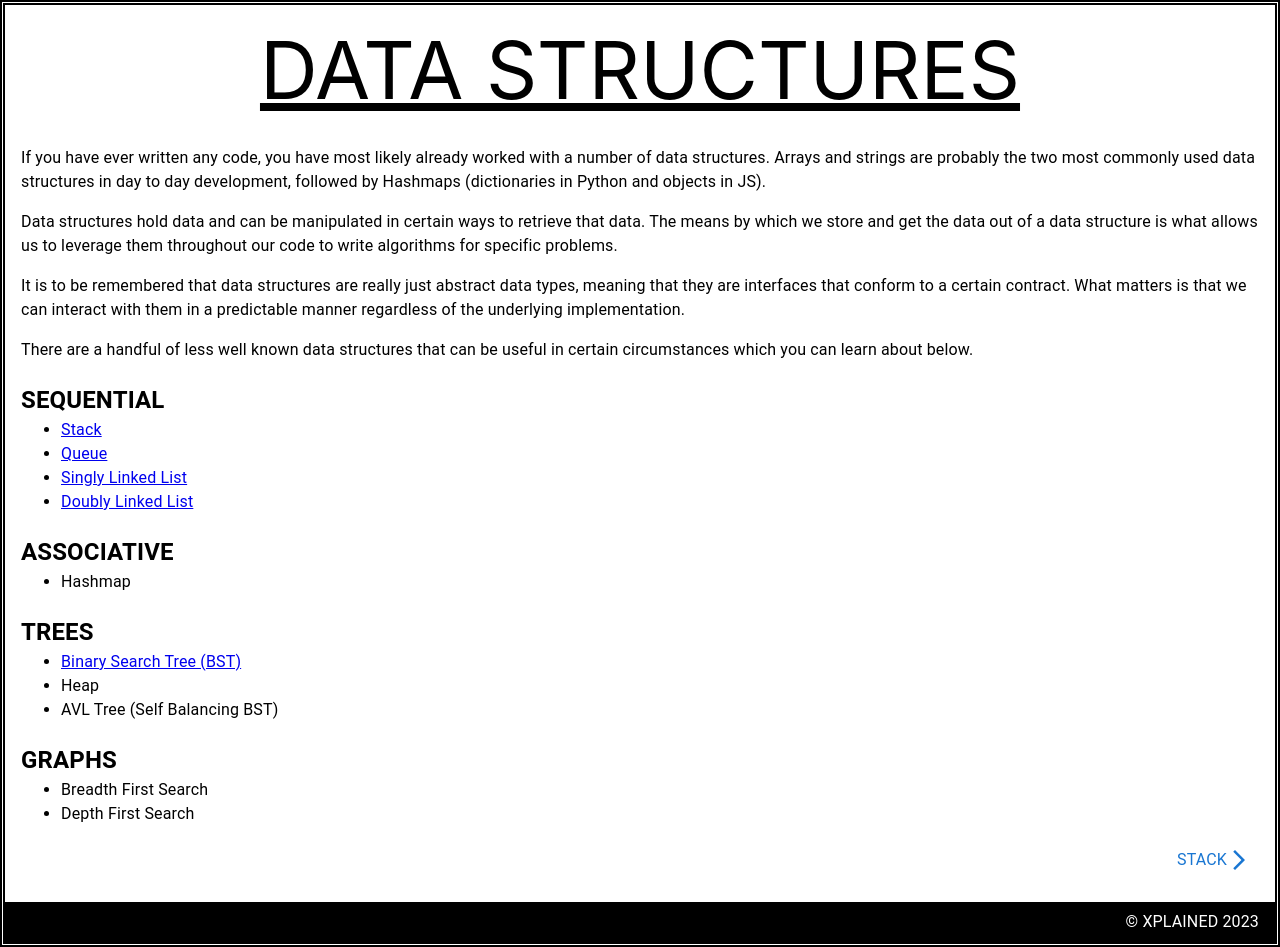
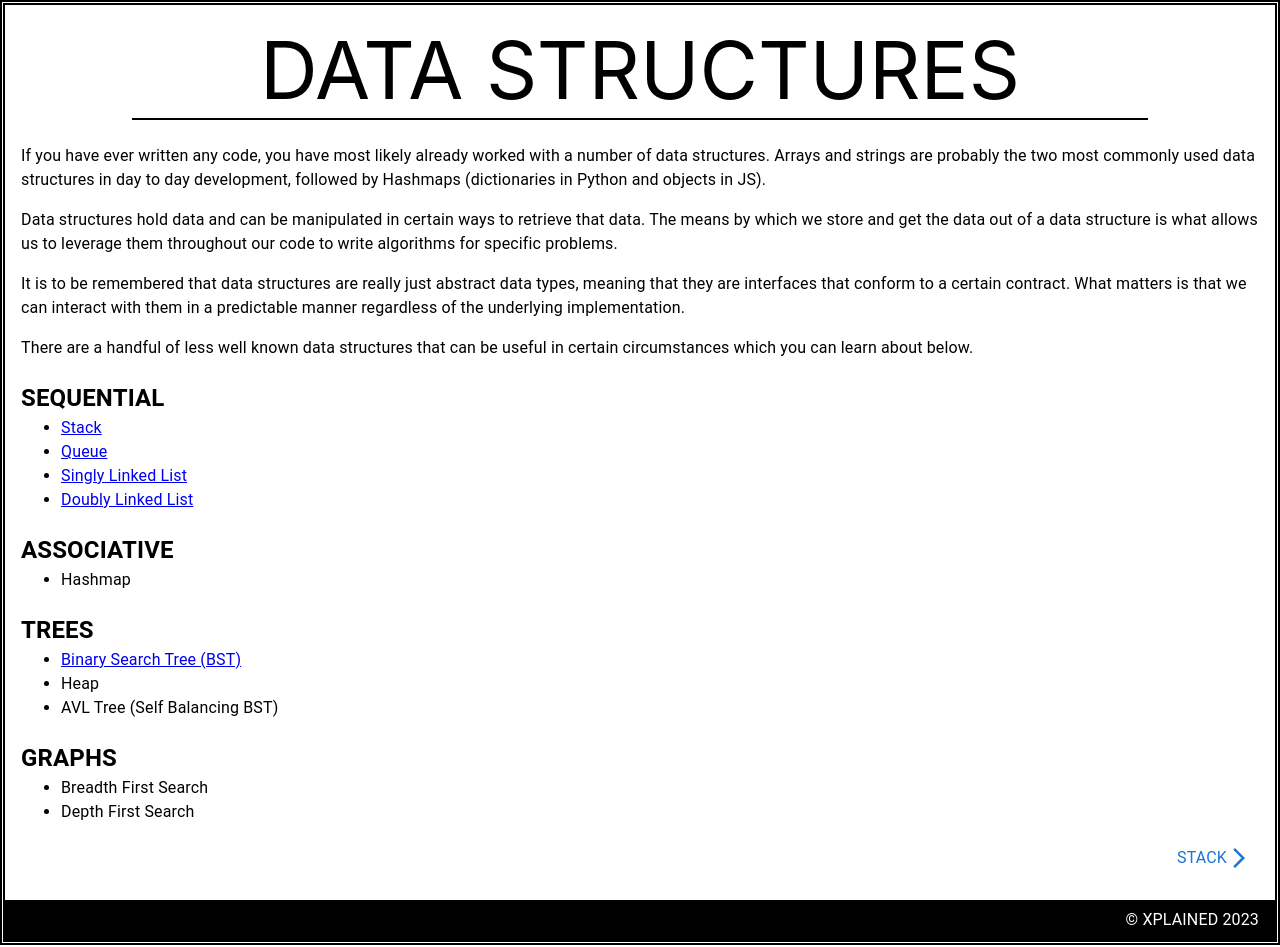
Before and after one commit to OTTTO/xplained, a React (Create React App) app: page / in a window 1280 px wide. Built offline with nearby package versions, Linux system fonts and the light colour scheme.

Commit message:
XPL-1: Refactor ds page (stack page)

```diff
--- /dev/null
+++ b/src/components/DSContainer.js
@@ -0,0 +1,17 @@
+import { Grid } from "@mui/material";
+import { Title } from "./Title";
+import { Footer } from "./Footer";
+
+export function DSContainer({ children }) {
+  return (
+    <Grid border="double thick black" id="outerGrid">
+      <Grid container direction="column" margin="0 auto">
+        <Title title="STACK" />
+        <Grid width="90%" margin="0 auto" paddingBottom="2rem">
+          {children}
+        </Grid>
+        <Footer />
+      </Grid>
+    </Grid>
+  );
+}
--- a/src/components/Title.js
+++ b/src/components/Title.js
@@ -1,14 +1,13 @@
 import { Typography } from "@mui/material";
+import { TitleDivider } from "./TitleDivider";
 
 export function Title({ title }) {
   return (
-    <Typography
-      variant="h1"
-      textAlign="center"
-      color="black"
-      sx={{ textDecoration: "underline" }}
-    >
-      {title}
-    </Typography>
+    <>
+      <Typography variant="h1" textAlign="center" color="black">
+        {title}
+      </Typography>
+      <TitleDivider />
+    </>
   );
 }
--- a/src/components/TitleDivider.js
+++ b/src/components/TitleDivider.js
@@ -1,5 +1,14 @@
 import { Divider } from "@mui/material";
 
 export function TitleDivider() {
-  return <Divider sx={{ borderColor: "white", borderBottomWidth: 4 }} />;
+  return (
+    <Divider
+      sx={{
+        borderColor: "black",
+        borderBottomWidth: 1,
+        width: "80%",
+        margin: "0 auto",
+      }}
+    />
+  );
 }
--- a/src/pages/DataStructures/Stack/StackPage.js
+++ b/src/pages/DataStructures/Stack/StackPage.js
@@ -1,6 +1,4 @@
-import { Grid, Typography } from "@mui/material";
-import { Title } from "components/Title";
-import { TitleDivider } from "components/TitleDivider";
+import { Typography } from "@mui/material";
 import { useEffect } from "react";
 import { codeSnippets } from "misc/codeSnippets";
 import { CodeBlock } from "components/CodeBlock";
@@ -8,6 +6,7 @@ import { StackDemo } from "./StackDemo";
 import { PageButtons } from "components/PageButtons";
 import { DSDivider } from "components/DSDivider";
 import { href } from "misc/href";
+import { DSContainer } from "components/DSContainer";
 
 export function StackPage() {
   useEffect(() => {
@@ -15,26 +14,13 @@ export function StackPage() {
   }, []);
 
   return (
-    <Grid border="double thick black" id="outerGrid">
-      <Grid border=".25rem white solid">
-        <Grid container direction="column" margin="0 auto" paddingBottom="2rem">
-          <Title title="STACK" />
-          <TitleDivider />
-          <Grid width="90%" margin="0 auto">
-            <Typography
-              sx={{
-                backgroundColor: "white",
-                margin: "2rem auto 0",
-                padding: ".5rem 1rem",
-                border: "3px solid black",
-              }}
-            >
+    <DSContainer>
+      <Typography>
         <p>
-                A stack is a Last In First Out or LIFO data structure. That
-                means that the first data to come in is the last data to come
-                out. You can imagine this as a stack of plates where one is
-                placed on top of another and you can only remove the one at the
-                top.
+          A stack is a Last In First Out or LIFO data structure. That means that
+          the first data to come in is the last data to come out. You can
+          imagine this as a stack of plates where one is placed on top of
+          another and you can only remove the one at the top.
         </p>{" "}
         <p> Stacks can be used for a number of problems.</p>
         <ul>
@@ -42,27 +28,21 @@ export function StackPage() {
           <li>Reversing a string or array </li>
           <li>Parenthesis matching</li>{" "}
         </ul>
-              <p>
-                Below is an implementation of a stack with some explanation.
-              </p>
+        <p>Below is an implementation of a stack with some explanation.</p>
         <DSDivider />
         <p>
-                First we need a way to represent the elements that are going to
-                be added to the stack. We do this with a Node class which has a
-                property to store the <b>data</b> and another to store a
-                reference to the <b>next</b> element in the stack - in other
-                words the element beneath it.
+          First we need a way to represent the elements that are going to be
+          added to the stack. We do this with a Node class which has a property
+          to store the <b>data</b> and another to store a reference to the{" "}
+          <b>next</b> element in the stack - in other words the element beneath
+          it.
         </p>
-              <CodeBlock
-                text={codeSnippets.stack.node}
-                title="node"
-                width="20rem"
-              />
+        <CodeBlock text={codeSnippets.stack.node} title="node" width="20rem" />
         <DSDivider />
         <p>
           The minimum implementation of Stack class itself contains only 1
-                property, <b>top</b>, which as the name implies, always points
-                to the top of the stack which is our access point.
+          property, <b>top</b>, which as the name implies, always points to the
+          top of the stack which is our access point.
         </p>
         <CodeBlock
           text={codeSnippets.stack.class}
@@ -71,41 +51,29 @@ export function StackPage() {
         />
         <DSDivider />
         <p>
-                We add nodes to the stack by "pushing" them on the top. This
-                sets the newly added node to be the top and points it to the old
-                top in order to extend the stack.
+          We add nodes to the stack by "pushing" them on the top. This sets the
+          newly added node to be the top and points it to the old top in order
+          to extend the stack.
         </p>
-              <CodeBlock
-                text={codeSnippets.stack.push}
-                title="push"
-                width="25rem"
-              />
+        <CodeBlock text={codeSnippets.stack.push} title="push" width="25rem" />
         <DSDivider />
         <p>
-                We remove nodes in a LIFO fashion by popping the top of the
-                stack, which returns the top data and resets the top to be the
-                next node down (even if that node is null or None).
+          We remove nodes in a LIFO fashion by popping the top of the stack,
+          which returns the top data and resets the top to be the next node down
+          (even if that node is null or None).
         </p>
-              <CodeBlock
-                text={codeSnippets.stack.pop}
-                title="pop"
-                width="25rem"
-              />
+        <CodeBlock text={codeSnippets.stack.pop} title="pop" width="25rem" />
         <DSDivider />
         <p>
-                If we just want to see what the top of the stack is or get the
-                top data, we use peek instead of pop.
+          If we just want to see what the top of the stack is or get the top
+          data, we use peek instead of pop.
         </p>
-              <CodeBlock
-                text={codeSnippets.stack.peek}
-                title="peek"
-                width="25rem"
-              />
+        <CodeBlock text={codeSnippets.stack.peek} title="peek" width="25rem" />
         <DSDivider />
         <p>
-                In many languages you don't need to implement a stack yourself
-                or even import it. For example, in both JavaScript and Python, a
-                list can serve as a queue.
+          In many languages you don't need to implement a stack yourself or even
+          import it. For example, in both JavaScript and Python, a list can
+          serve as a queue.
         </p>
         <CodeBlock
           text={codeSnippets.stack.builtIn}
@@ -114,17 +82,13 @@ export function StackPage() {
         />
         <DSDivider />
         <StackDemo />
-              <DSDivider />
+      </Typography>
       <PageButtons
         forwardTitle="QUEUE"
         forwardTo={href.ds.stack}
         backTitle="HOME"
         backTo={href.ds.home}
       />
-            </Typography>
-          </Grid>
-        </Grid>
-      </Grid>
-    </Grid>
+    </DSContainer>
   );
 }
```
Lines whose indentation alone changed are shown as unchanged.
